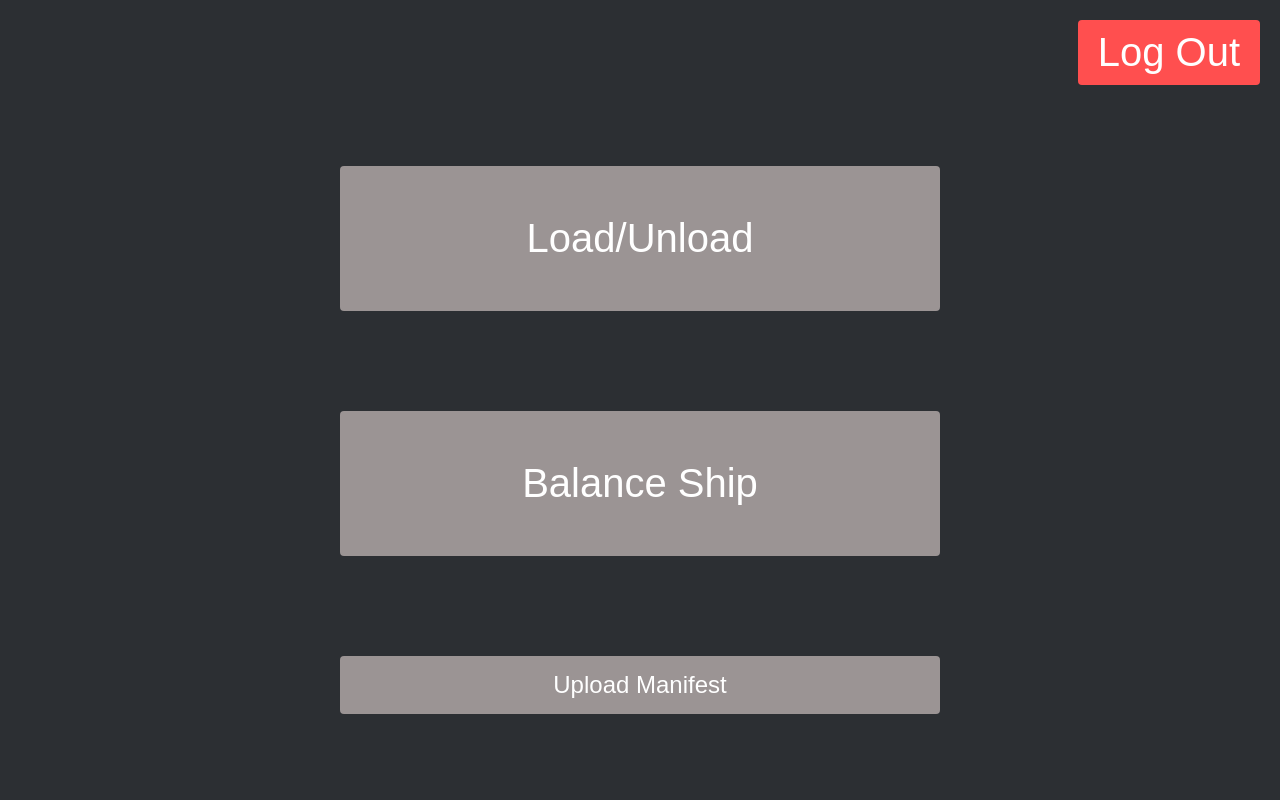
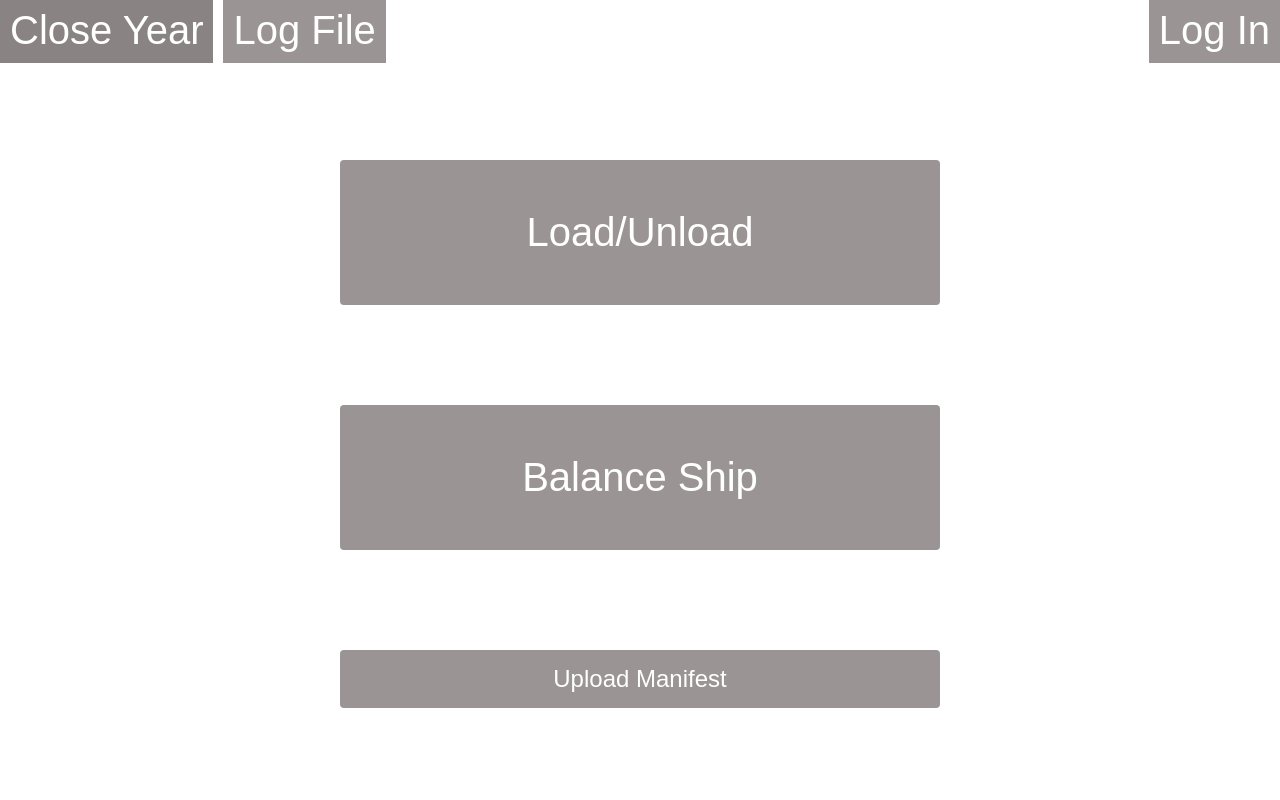
Before and after one commit to mryu003/MasterCargo, a Flask app: page /home in a window 1280 px wide. Run offline with Flask 3, Linux system fonts and the light colour scheme.

Commit message:
added header menu to the main page

```diff
--- a/website/static/css/styles.css
+++ b/website/static/css/styles.css
@@ -2,18 +2,26 @@ body, html {
     height: 100%;
     margin: 0;
     display: flex;
-    justify-content: center;
+    flex-direction: column;
+    font-family: Arial, sans-serif;
+}
+
+nav {
+    display: flex;
+    justify-content: space-between;
     align-items: center;
-    font-family: Arial, sans-serif;
-    background-color: #2c2f33;
+    width: 100%;
+    height: 60px;
     color: #d1d1d1;
+    font-size: 18px;
+    font-weight: bold;
 }
 
 .loginContainer {
     text-align: center;
 }
 
-.usernameInput, .loginButton {
+.usernameInput, .signinButton {
     display: block;
     width: 600px;
     margin: 10px auto;
@@ -21,34 +29,28 @@ body, html {
     font-size: 40px;
 }
 
-.loginButton {
+.loginButton, .closeYear, .downloadLog {
+    display: block;
+    padding: 10px;
+    font-size: 40px;
+}
+
+.signinButton, .loginButton, .closeYear, .downloadLog {
     background-color: #9b9494;
     color: white;
     border: none;
     cursor: pointer;
 }
 
-.loginButton:hover {
+.signinButton:hover, .loginButton:hover, .closeYear:hover, .downloadLog:hover {
     background-color: #8a8383;
 }
 
-.logoutButton {
-    position: absolute;
-    top: 20px;
-    right: 20px;
-    padding: 10px 20px;
-    font-size: 40px;
-    color: white;
-    background-color: #ff4f4f;
-    border: none;
-    border-radius: 4px;
-    cursor: pointer;
+.logFile {
+    display: flex;
+    justify-content: space-between;
+    column-gap: 10px;
 }
-
-.logoutButton:hover {
-    background-color: #e04848;
-}
-
 .homeButton {
     display: block;
     width: 600px;
--- a/website/templates/home.html
+++ b/website/templates/home.html
@@ -8,7 +8,15 @@
 </head>
 
 <body>
-    <button class = "logoutButton" onclick = "location.href = '/'"> Log Out </button> </button>
+    <header>
+        <nav>
+            <div class="logFile">
+                <button class="closeYear"> Close Year </button>
+                <button class="downloadLog"> Log File </button>
+            </div>
+            <button class = "loginButton" onclick = "location.href = '/'"> Log In </button>
+        </nav>
+    </header>
     <div class = "textButton">
         <button class = "homeButton" onclick = "location.href = '/load'"> Load/Unload </button>
         <button class = "homeButton" onclick = "location.href = '/balance'"> Balance Ship </button>
--- a/website/templates/login.html
+++ b/website/templates/login.html
@@ -10,6 +10,6 @@
 <body>
     <div class = "loginContainer">
         <input type = "text" class = "usernameInput" placeholder = "Enter Your Name" name = "username">
-        <button class = "loginButton" onclick = "location.href = '/home'"> Sign In </button>
+        <button class = "signinButton" onclick = "location.href = '/home'"> Sign In </button>
     </div>
 </body>
```
